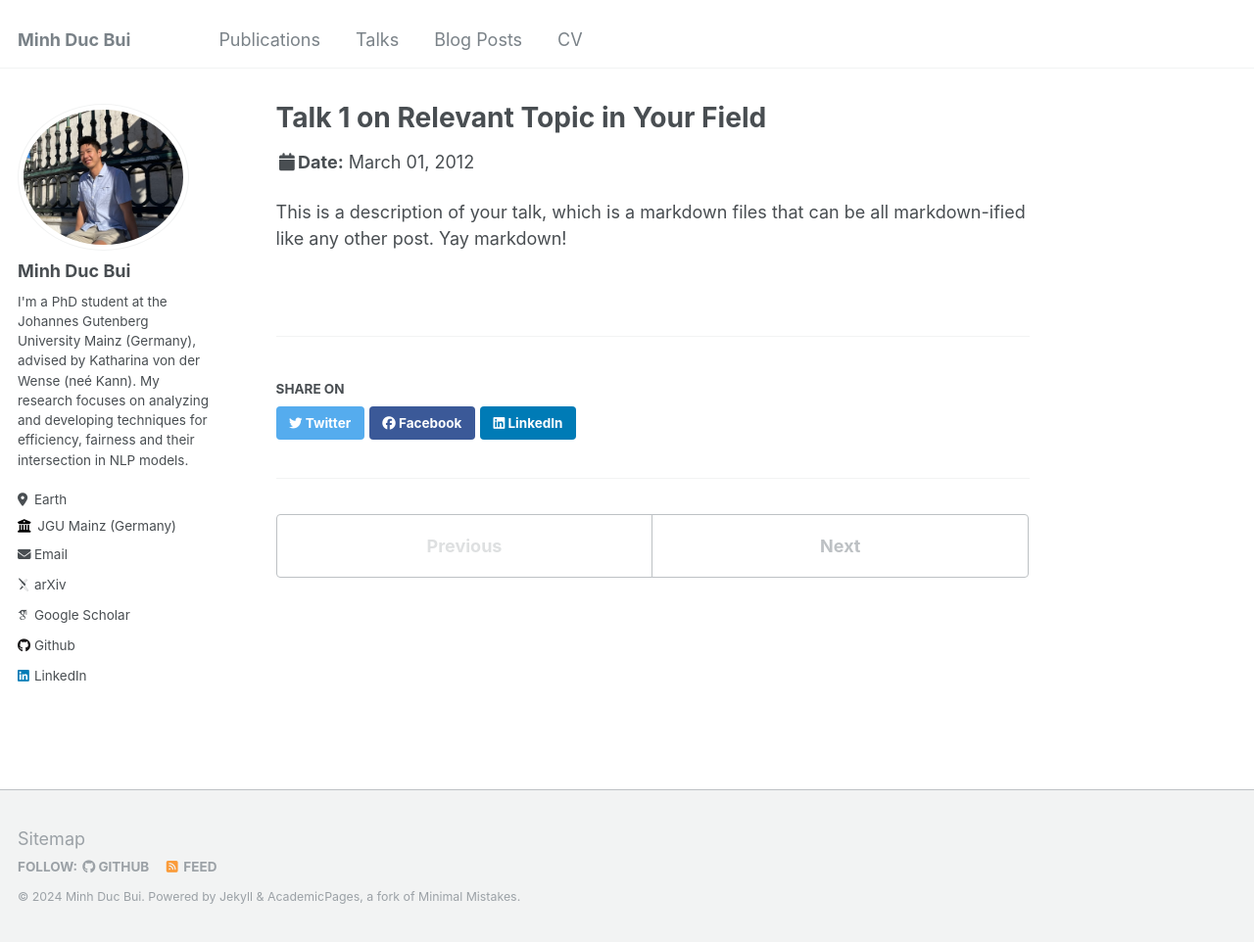
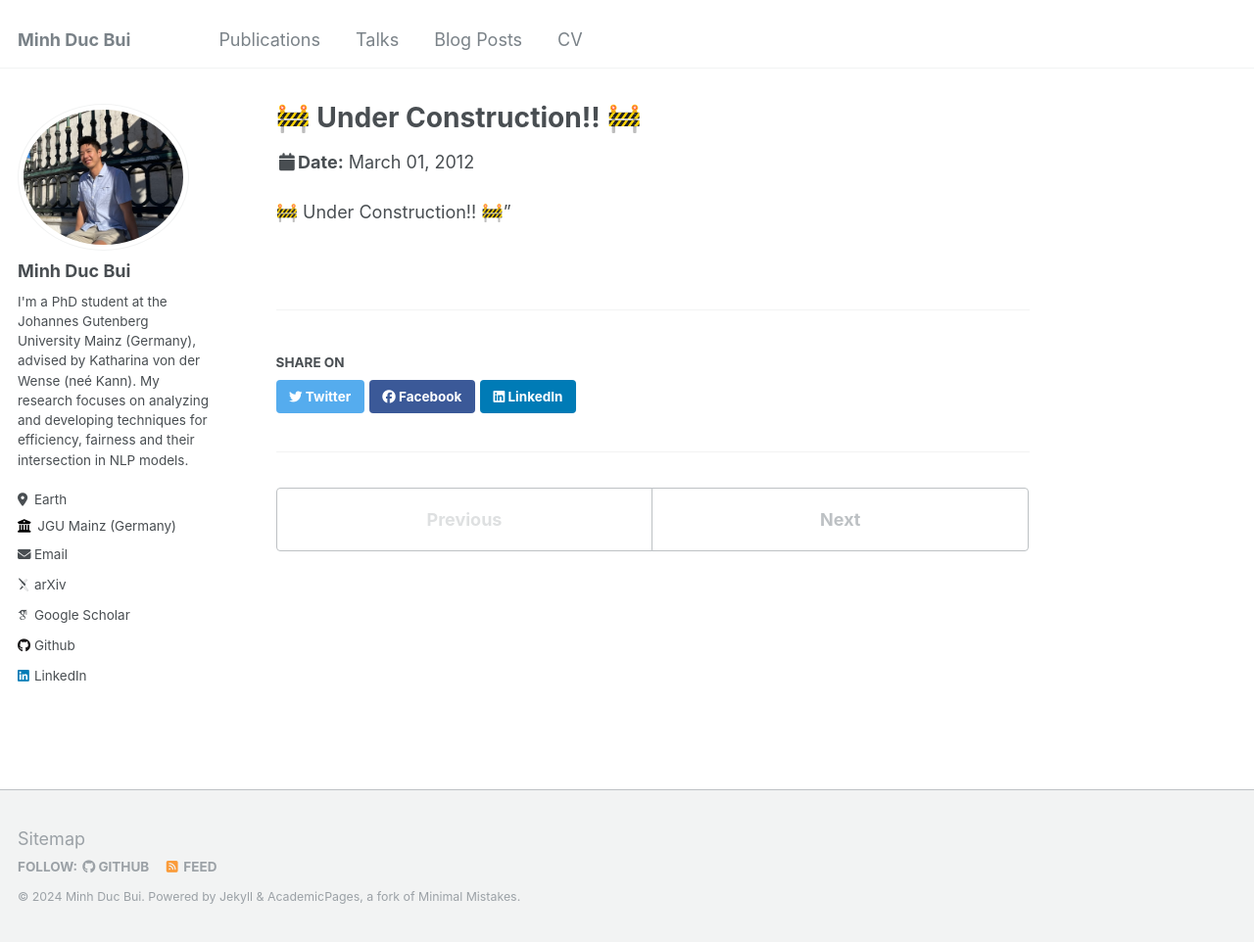
Before and after one commit to MinhDucBui/minhducbui.github.io, a Jekyll site: the page built from _talks/2012-03-01-talk-1.md, in a window 1280 px wide and 962 px high. Shown: the whole window at 98% size. Built offline with Jekyll 4.4.1, drawn with Linux system fonts in a browser that asks for light colours; some web fonts are replaced.

Commit message:
Update 2012-03-01-talk-1.md

```diff
--- a/_talks/2012-03-01-talk-1.md
+++ b/_talks/2012-03-01-talk-1.md
@@ -1,5 +1,5 @@
 ---
-title: "Talk 1 on Relevant Topic in Your Field"
+title: "🚧 Under Construction!! 🚧"
 collection: talks
 type: "Talk"
 permalink: /talks/2012-03-01-talk-1
@@ -8,4 +8,4 @@ date: 2012-03-01
 location: "San Francisco, California"
 ---
 
-This is a description of your talk, which is a markdown files that can be all markdown-ified like any other post. Yay markdown!
+🚧 Under Construction!! 🚧"
```
